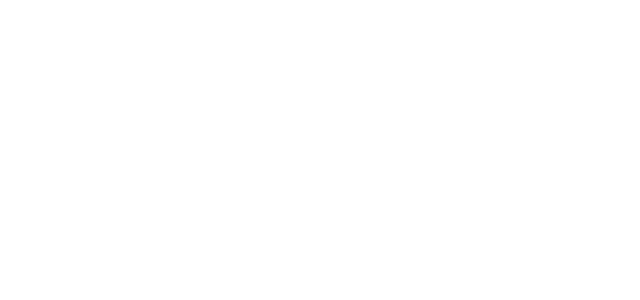
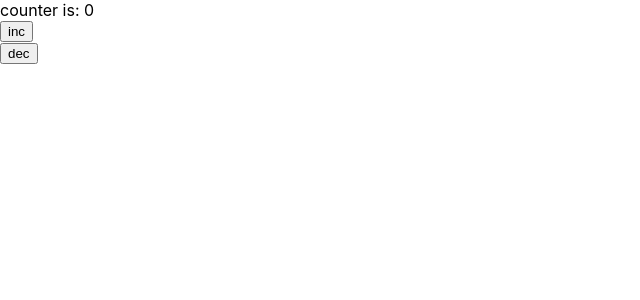
Before and after one commit to AskaSlip/react_homework, a React (Create React App) app: page / in a window 1280 px wide. Shown: the top 300 px of the page, without its empty margins (0-640 px from the left). Built offline with nearby package versions, Linux system fonts and the light colour scheme; the HTML template or start-up script is replaced by a standard one.

Commit message:
hw10 with zustand

```diff
--- a/package.json
+++ b/package.json
@@ -15,7 +15,8 @@
     "react-scripts": "5.0.1",
     "typescript": "^4.9.5",
     "web-vitals": "^2.1.4",
-    "axios": "^1.7.2"
+    "axios": "^1.7.2",
+    "zustand": "^4.5.4"
   },
   "scripts": {
     "start": "react-scripts start",
--- a/src/App.tsx
+++ b/src/App.tsx
@@ -1,11 +1,19 @@
 import React from 'react';
 import './App.css';
+import MainComponent from "./components/MainComponent";
+import Incrementor from "./components/Incrementor";
+import Decrementor from "./components/Decrementor";
 
 function App() {
   return (
-    <>
+    <div>
 
-    </>
+      <MainComponent/>
+      <Incrementor/>
+      <Decrementor/>
+
+
+    </div>
   );
 }
 
--- /dev/null
+++ b/src/components/Decrementor.tsx
@@ -0,0 +1,15 @@
+import React from 'react';
+import {useStore} from "../store/store";
+
+const Decrementor = () => {
+
+    let {dec} = useStore()
+
+    return (
+        <div>
+            <button onClick={dec}>dec</button>
+        </div>
+    );
+};
+
+export default Decrementor;
--- /dev/null
+++ b/src/components/Incrementor.tsx
@@ -0,0 +1,14 @@
+import React from 'react';
+import {useStore} from "../store/store";
+
+const Incrementor = () => {
+    let {inc} = useStore()
+
+    return (
+        <div>
+            <button onClick={inc}>inc</button>
+        </div>
+    );
+};
+
+export default Incrementor;
--- /dev/null
+++ b/src/components/MainComponent.tsx
@@ -0,0 +1,15 @@
+import React from 'react';
+import {useStore} from "../store/store";
+
+const MainComponent = () => {
+
+    let {counter} = useStore();
+
+    return (
+        <div>
+            counter is: {counter}
+        </div>
+    );
+};
+
+export default MainComponent;
--- /dev/null
+++ b/src/models/StoreType.tsx
@@ -0,0 +1,5 @@
+export type StoreType = {
+    counter: number,
+    inc: () => void,
+    dec: () => void
+}
--- /dev/null
+++ b/src/store/store.ts
@@ -0,0 +1,11 @@
+import {create} from "zustand";
+import {StoreType} from "../models/StoreType";
+
+export let useStore = create<StoreType>((set) => ({
+    counter: 0,
+    inc: () => {
+        set ((state) => ({counter: state.counter + 1}))},
+    dec: () => {
+        set ((state) => ({counter: state.counter - 1}))}
+
+}));
```
Also changed, not shown: 1 other file (tests, documents, lock files or other folders).
